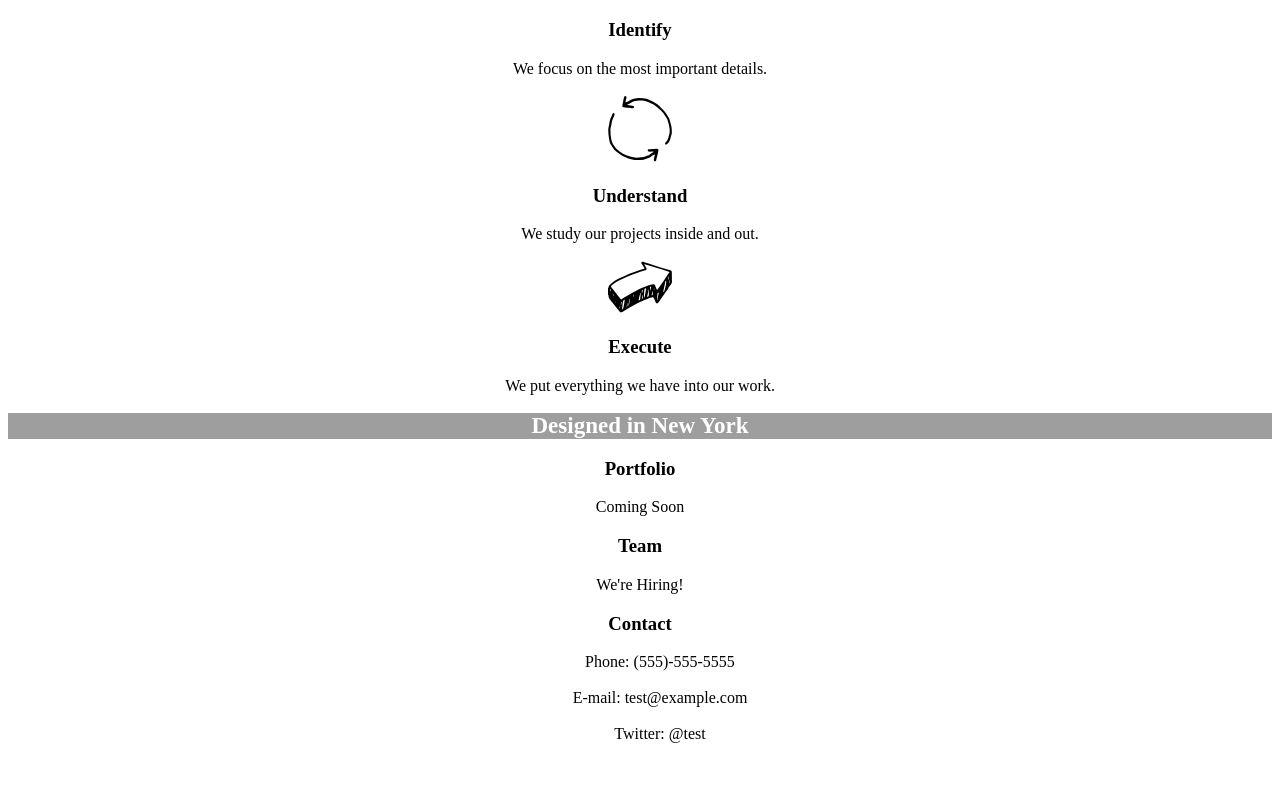
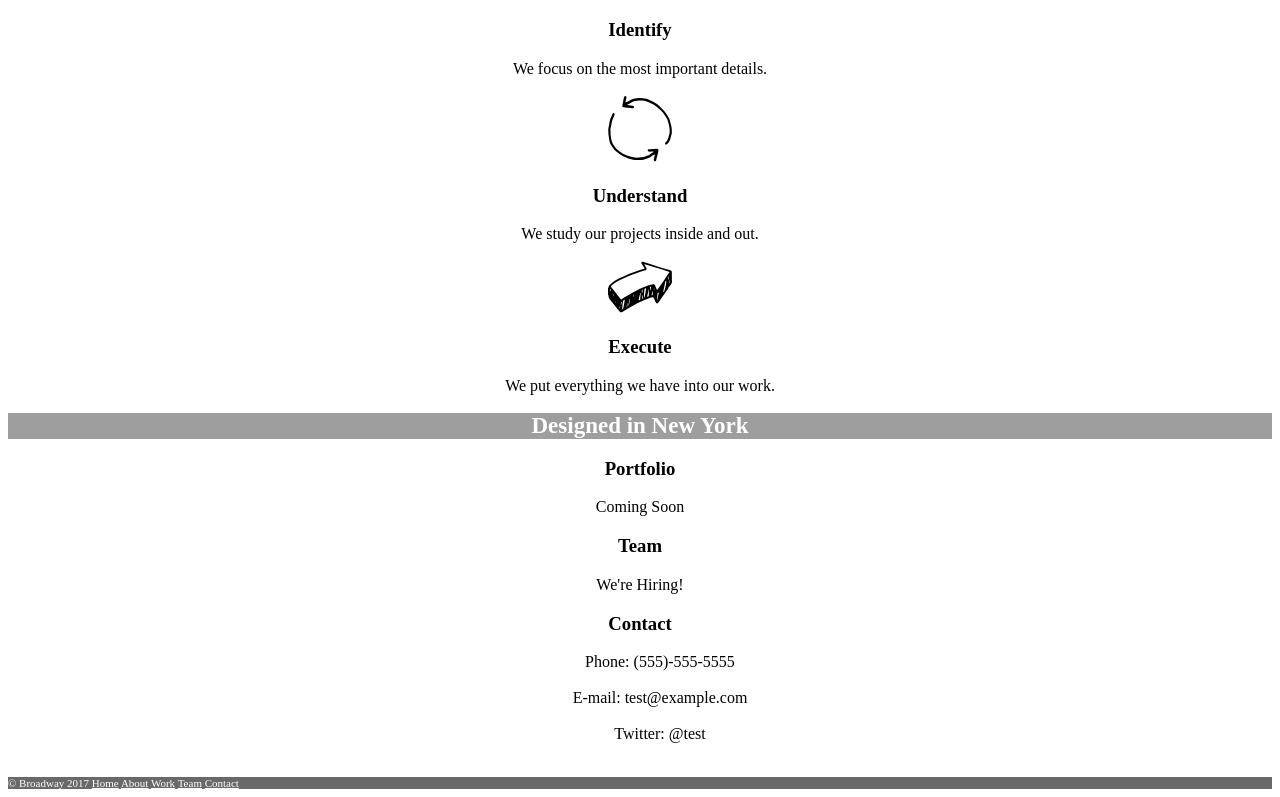
Before and after one commit to iminlondon/br2, a plain HTML site: page index.html in a window 1280 px wide. Shown: the part 441-1238 px from the top of the page. Drawn offline with Linux system fonts and the light colour scheme; grey boxes are pictures that could not be loaded; files whose address does not match are found by name.

Commit message:
added footer

```diff
--- a/index.html
+++ b/index.html
@@ -59,6 +59,15 @@
   </ul>
 </div>
 
+<!--footer-->
+<div class="footer">
+  <span>© Broadway 2017</span>
+  <a href="#">Home</a>
+  <a href="#">About</a>
+  <a href="#">Work</a>
+  <a href="#">Team</a>
+  <a href="#">Contact</a>
+</div>
 
 
 </div>
--- a/resources/style.css
+++ b/resources/style.css
@@ -28,3 +28,15 @@ nav li a {
 .contact li {
   list-style: none;
 }
+
+.footer {
+  display: block;
+  background-color: dimgray;
+  font-size: 11px;
+  color: white;
+  text-align: left;
+}
+
+.footer a {
+  color: white;
+}
```
